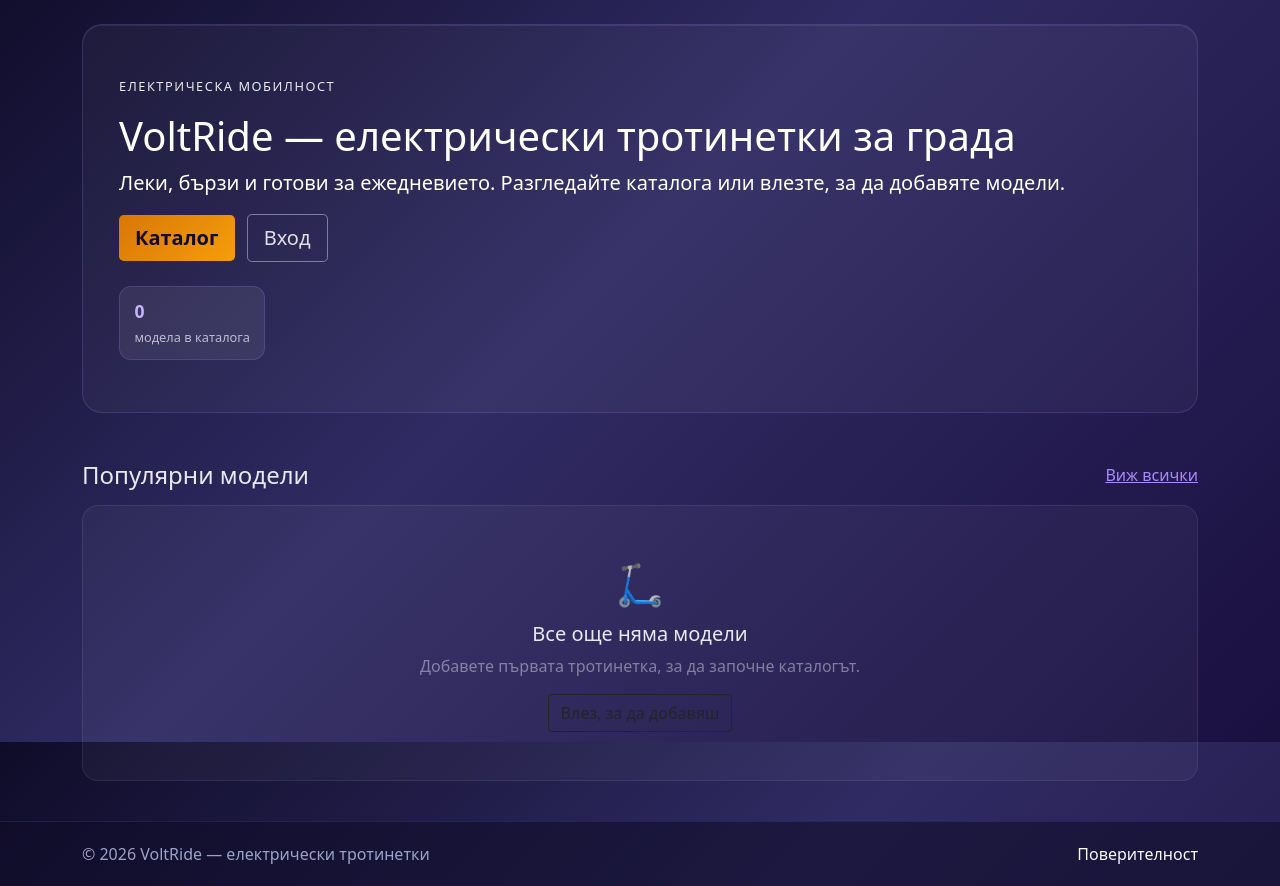
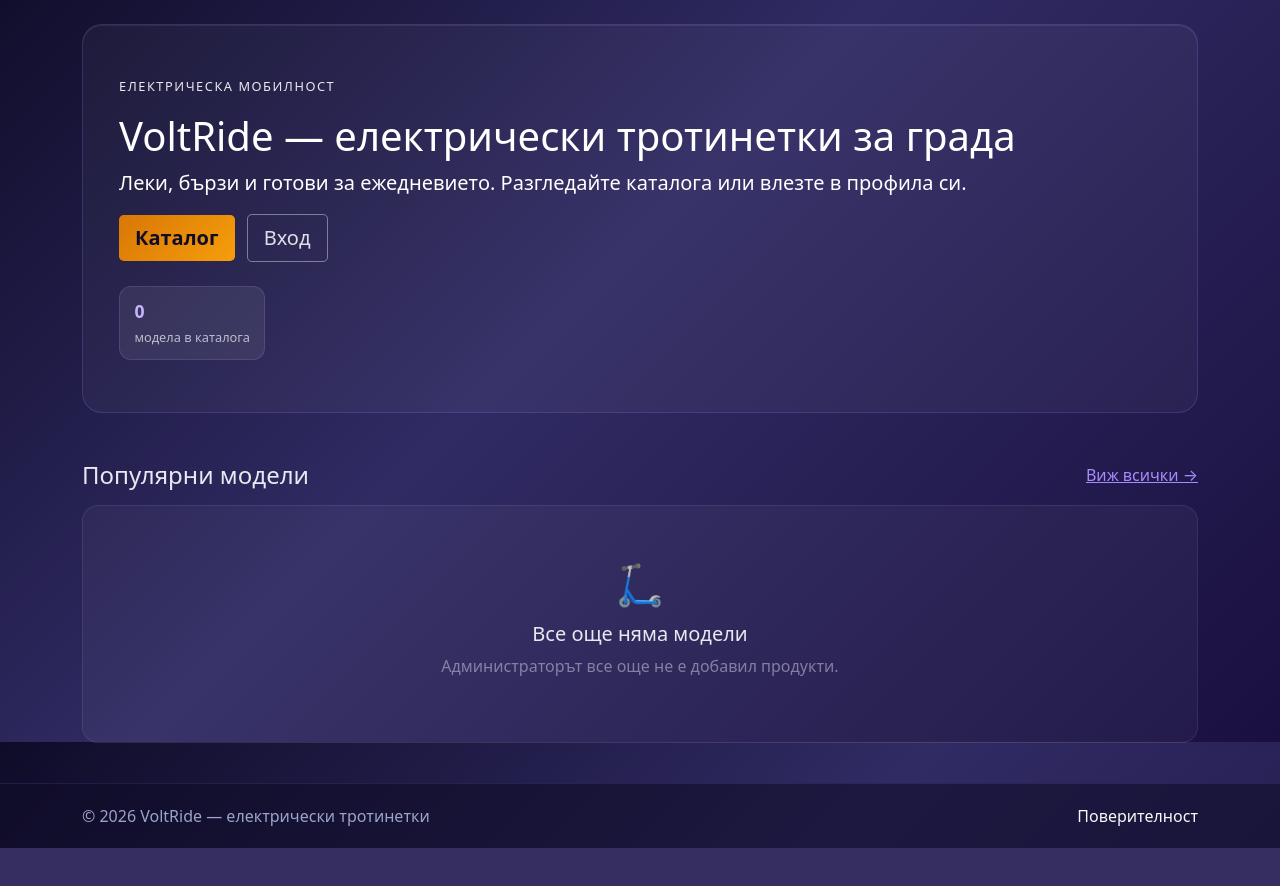
Before and after one commit to AlexDimitrov4444/Scooters, an ASP.NET Core app: page / in a window 1280 px wide. Shown: the part 58-944 px from the top of the page. After the commit the page ends 906 px from the top, so only its background shows below. Run offline with ASP.NET Core 8, Linux system fonts and the light colour scheme; the project's own start-up code is not run, and a stand-in starts its controllers and pages.

Commit message:
Добавяне Потребители

```diff
--- a/Scooters/Views/Home/Index.cshtml
+++ b/Scooters/Views/Home/Index.cshtml
@@ -9,17 +9,16 @@
     <div class="hero-copy">
         <p class="hero-kicker">Електрическа мобилност</p>
         <h1>VoltRide — електрически тротинетки за града</h1>
-        <p class="lead">Леки, бързи и готови за ежедневието. Разгледайте каталога или влезте, за да добавяте модели.</p>
+        <p class="lead">Леки, бързи и готови за ежедневието. Разгледайте каталога или влезте в профила си.</p>
 
         <a class="btn btn-warning btn-lg me-2" asp-controller="Product" asp-action="Index">Каталог</a>
-
-        @if (User.Identity?.IsAuthenticated != true)
+        @if (User.IsInRole("Admin"))
+        {
+            <a class="btn btn-outline-light btn-lg" asp-controller="Product" asp-action="Create">+ Добави модел</a>
+        }
+        else if (User.Identity?.IsAuthenticated != true)
         {
             <a class="btn btn-outline-light btn-lg" asp-controller="Account" asp-action="Login">Вход</a>
-        }
-        else
-        {
-            <a class="btn btn-outline-light btn-lg" asp-controller="Product" asp-action="Create">Добави модел</a>
         }
 
         <div class="hero-stats">
@@ -44,7 +43,7 @@
 
 <div class="d-flex justify-content-between align-items-center mb-3">
     <h2 class="h4 mb-0">Популярни модели</h2>
-    <a asp-controller="Product" asp-action="Index">Виж всички</a>
+    <a asp-controller="Product" asp-action="Index">Виж всички →</a>
 </div>
 
 @if (!products.Any())
@@ -52,15 +51,7 @@
     <div class="empty-state">
         <p class="mb-2 fs-1">🛴</p>
         <h3 class="h5">Все още няма модели</h3>
-        <p class="text-muted mb-3">Добавете първата тротинетка, за да започне каталогът.</p>
-        @if (User.Identity?.IsAuthenticated == true)
-        {
-            <a class="btn btn-warning" asp-controller="Product" asp-action="Create">Добави модел</a>
-        }
-        else
-        {
-            <a class="btn btn-outline-dark" asp-controller="Account" asp-action="Login">Влез, за да добавяш</a>
-        }
+        <p class="text-muted mb-3">Администраторът все още не е добавил продукти.</p>
     </div>
 }
 else
@@ -80,14 +71,14 @@ else
                             <div class="scooter-visual h-100">🛴</div>
                         }
 
-                        @if (User.Identity?.IsAuthenticated == true)
+                        @if (User.IsInRole("Admin"))
                         {
                             <form asp-controller="Product" asp-action="UploadImage" asp-route-id="@item.Id"
                                   method="post" enctype="multipart/form-data"
                                   class="image-upload-btn">
                                 @Html.AntiForgeryToken()
                                 <label>
-                                    Смени снимка
+                                    📷 Смени снимка
                                     <input type="file" name="imageFile" accept="image/jpeg,image/png,image/webp,image/gif"
                                            class="d-none js-auto-submit" />
                                 </label>
@@ -95,7 +86,7 @@ else
                         }
                     </div>
 
-                    <div class="card-body">
+                    <div class="card-body d-flex flex-column">
                         <h3 class="h5">@item.Name</h3>
                         <p class="text-muted small">@item.Description</p>
                         <p class="price-tag mb-1">@item.Price.ToString("0.00") eur.</p>
@@ -103,13 +94,20 @@ else
                             <span class="spec-badge">@item.RangeKm км</span>
                             <span class="spec-badge">@item.MaxSpeedKmh км/ч</span>
                         </p>
-                        <a class="btn btn-sm btn-dark me-1"
-                           asp-controller="Product" asp-action="Details" asp-route-id="@item.Id">Детайли</a>
-                        @if (User.Identity?.IsAuthenticated == true)
-                        {
-                            <a class="btn btn-sm btn-warning"
-                               asp-controller="Product" asp-action="Edit" asp-route-id="@item.Id">Редакция</a>
-                        }
+                        <div class="mt-auto d-flex flex-wrap gap-1">
+                            <a class="btn btn-sm btn-dark"
+                               asp-controller="Product" asp-action="Details" asp-route-id="@item.Id">Детайли</a>
+                            <form asp-controller="Cart" asp-action="AddToCart" method="post" class="d-inline">
+                                <input type="hidden" name="productId" value="@item.Id" />
+                                @Html.AntiForgeryToken()
+                                <button type="submit" class="btn btn-sm btn-warning">🛒</button>
+                            </form>
+                            @if (User.IsInRole("Admin"))
+                            {
+                                <a class="btn btn-sm btn-outline-primary"
+                                   asp-controller="Product" asp-action="Edit" asp-route-id="@item.Id">✏</a>
+                            }
+                        </div>
                     </div>
                 </div>
             </div>
--- a/Scooters/Views/Product/Details.cshtml
+++ b/Scooters/Views/Product/Details.cshtml
@@ -33,7 +33,7 @@
                 </dl>
 
                 <a class="btn btn-dark mt-4" asp-action="Index">Назад към каталога</a>
-                @if (User.Identity?.IsAuthenticated == true)
+                @if (User.IsInRole("Admin"))
                 {
                     <a class="btn btn-warning mt-4 ms-2"
                        asp-action="Edit" asp-route-id="@Model.Id">Редакция</a>
```
Also changed, not shown: Scooters/Controllers/ProductController.cs (+7 -7 lines), Scooters/Views/Product/Index.cshtml (+23 -24 lines), Scooters/Database/scooters.db, 2 other files.
